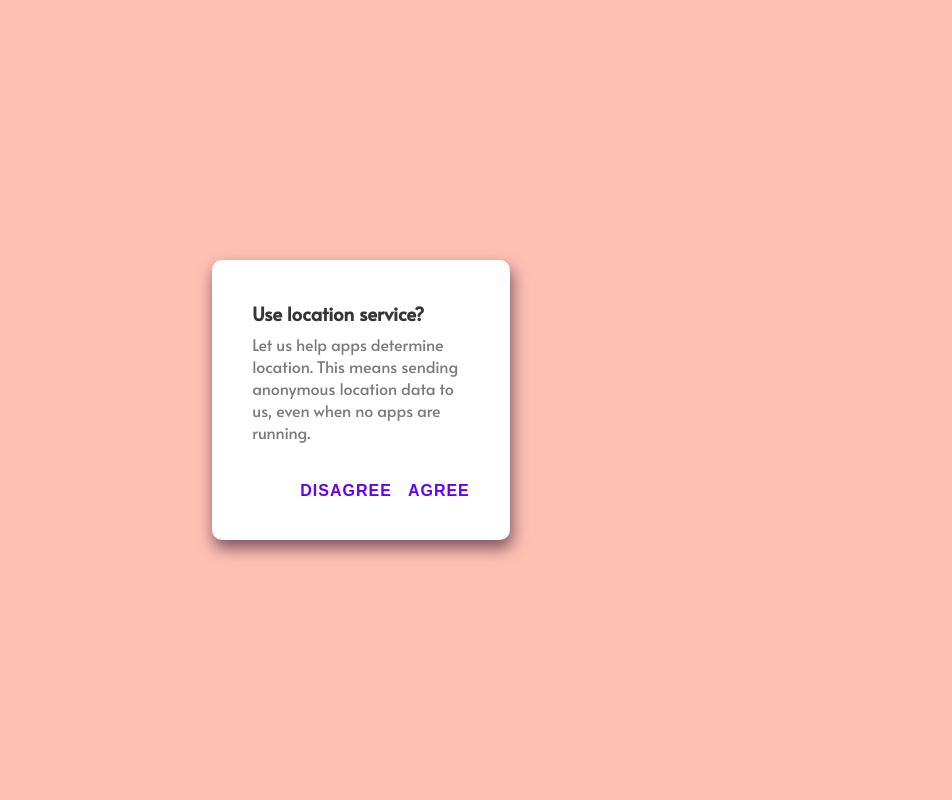
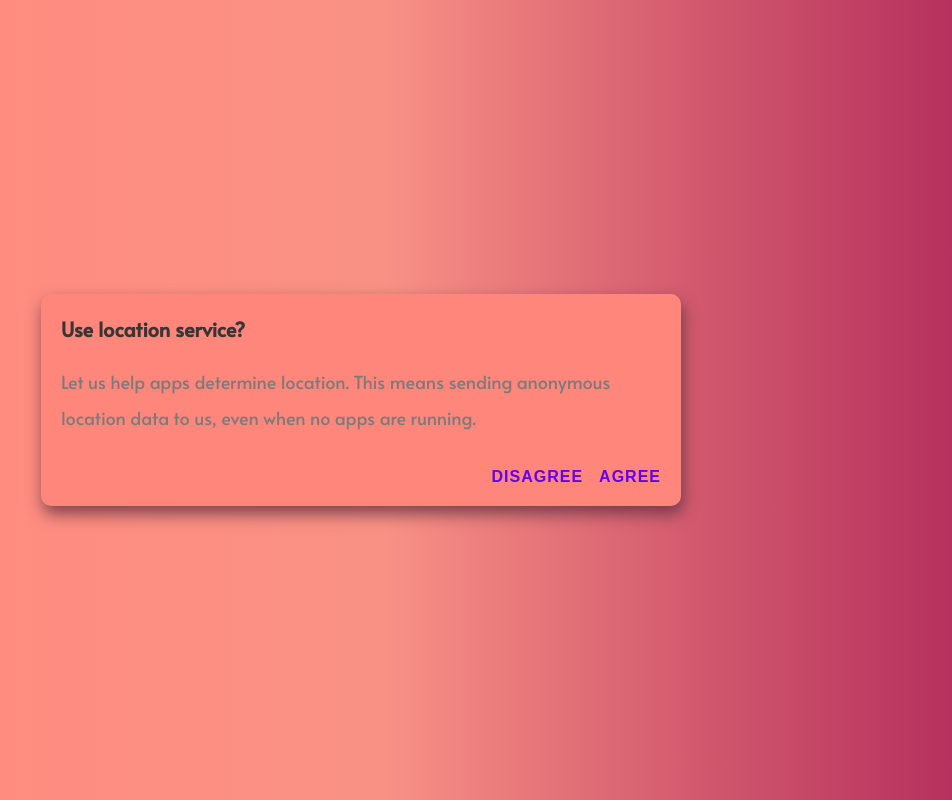
Before and after one commit to PlatziMaster/challenge-CSS-06, a plain HTML site: page index.html in a window 1280 px wide. Shown: the whole page, without its empty margins (279-1231 px from the left). Drawn offline with Linux system fonts and the light colour scheme.

Commit message:
reto finalizado

```diff
--- a/index.html
+++ b/index.html
@@ -11,7 +11,7 @@
 <body>
         <!-- Componente Principal Card -->
         <section class="card">
-            <h3>Use location service?</h3>
+            <h3 class="card__title">Use location service?</h3>
             <p>
                 Let us help apps determine location. This means sending anonymous location data to us, even when no apps are running.
             </p>
--- a/styles.css
+++ b/styles.css
@@ -3,6 +3,13 @@
 * {
     margin: 0;
     padding: 0;
+    box-sizing: border-box;
+}
+
+html {
+        font-size: 62.5%;
+        font-family: 'Alata', sans-serif;
+        scroll-behavior: smooth;
 }
 
 body {
@@ -12,29 +19,35 @@ body {
     align-items: center;
     width: 100%;
     height: 100vh;
-    font-family: 'Alata', sans-serif;
-    background: #fdc1b4;
+    background-image: linear-gradient(to right, #ff8177 0%, #ff867a 0%, #ff8c7f 21%, #f99185 52%, #cf556c 78%, #b12a5b 100%);;
 }
 
 .card {
     display: flex;
     flex-direction: column;
     justify-content: space-between;
-    max-width: 17%;
+    max-width: 980px;
+    min-width: 320px;
+    width: 50%;
     min-height: 25vh;
-    padding: 40px;
+    padding: 20px;
     border-radius: 10px;
-    background-color: #ffffff;
+    background-color: #ff867a;
     box-shadow: 2px 8px 16px rgba(93, 50, 66, 0.8);
 }
 
-h3 {
+.card__title {
+    font-size: 2.0rem;
     font-weight: 700;
+    line-height: 3.0rem;
     color: #363636;
+    padding-bottom: 20px;
 }
 
-p {
+.card p {
     color: #7b7b7b;
+    font-size: 1.8rem;
+    line-height: 200%;
 }
 
 .buttons {
@@ -59,17 +72,3 @@ button:hover {
     cursor: pointer;
     color: #ffd554;
 }
-
-a {
-    text-decoration: none;
-    color: #5d2a42;
-}
-
-a:hover {
-    color: #070306;
-}
-
-h5 {
-    margin: 24px;
-    font-weight: 400;
-}
```
